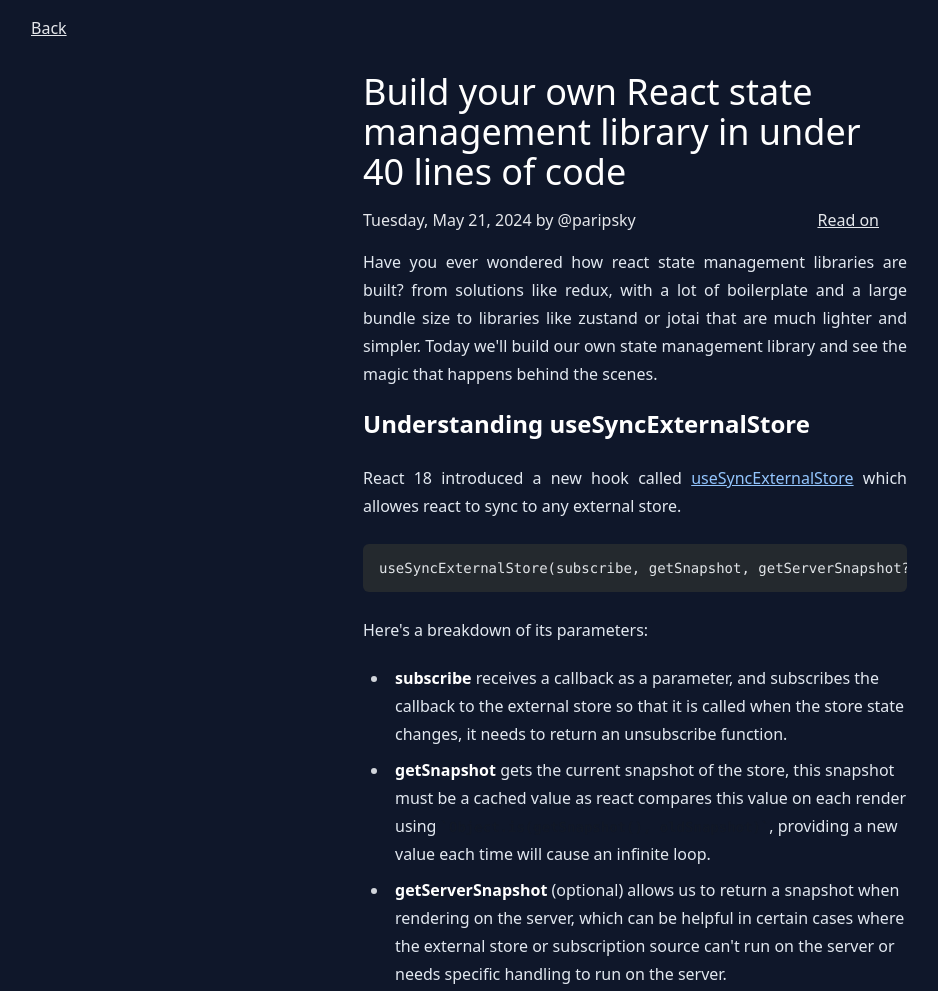
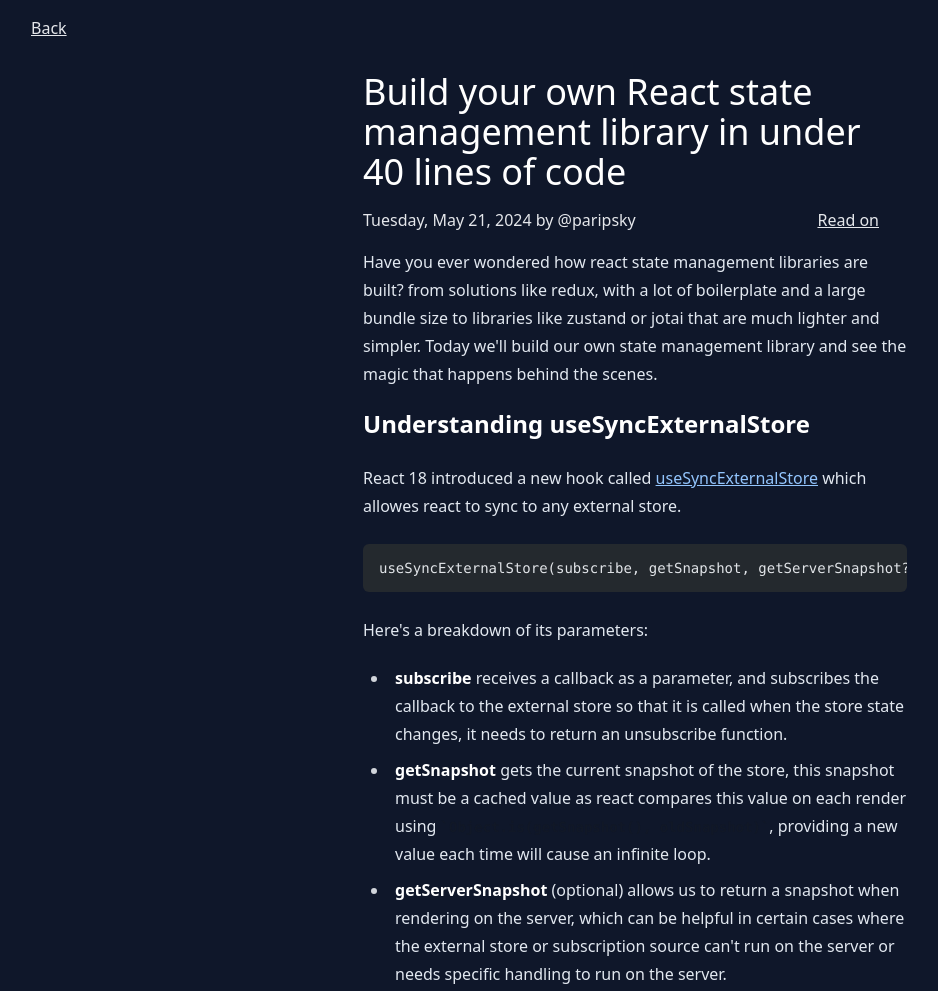
Before and after one commit to paripsky/paripsky.github.io, an Astro site: page /blog/build-your-own-react-state-management in a window 1280 px wide. Shown: the top 991 px of the page, without its empty margins (5-943 px from the left). Built offline with nearby package versions, Linux system fonts and the light colour scheme; Astro itself is replaced by a stand-in of ours; code samples lack their colours; some icons are missing.

Commit message:
prose text fix

```diff
--- a/src/layouts/BlogLayout.astro
+++ b/src/layouts/BlogLayout.astro
@@ -69,7 +69,7 @@
       <div
         class="prose dark:prose-invert
   prose-h1:font-bold prose-h1:text-2xl
-  prose-a:text-blue-300 prose-p:text-justify prose-img:rounded-xl
+  prose-a:text-blue-300 prose-img:rounded-xl
   prose-headings:mt-0 prose-headings:text-white prose-p:text-slate-200 prose-li:text-slate-200 prose-strong:text-white prose-code:prose-strong:text-white"
       >
         <slot />
```
